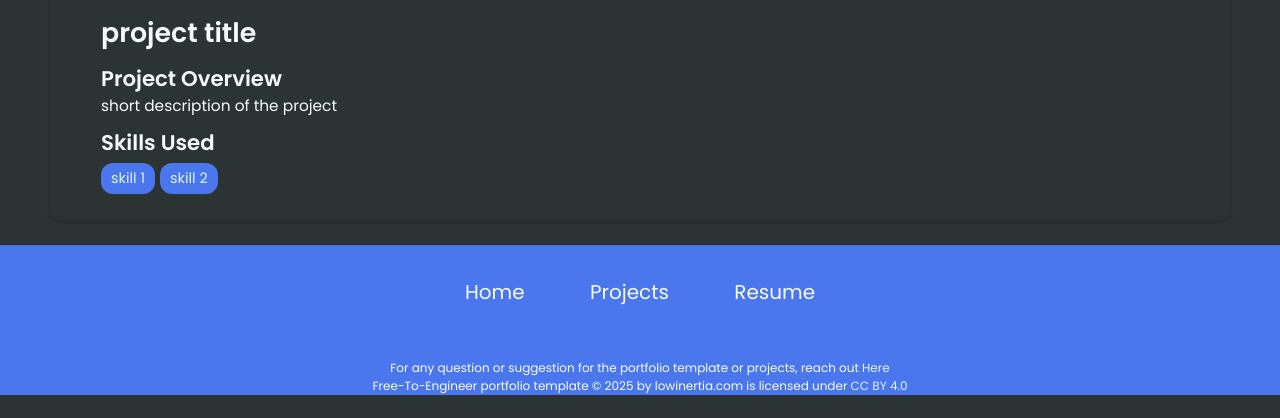
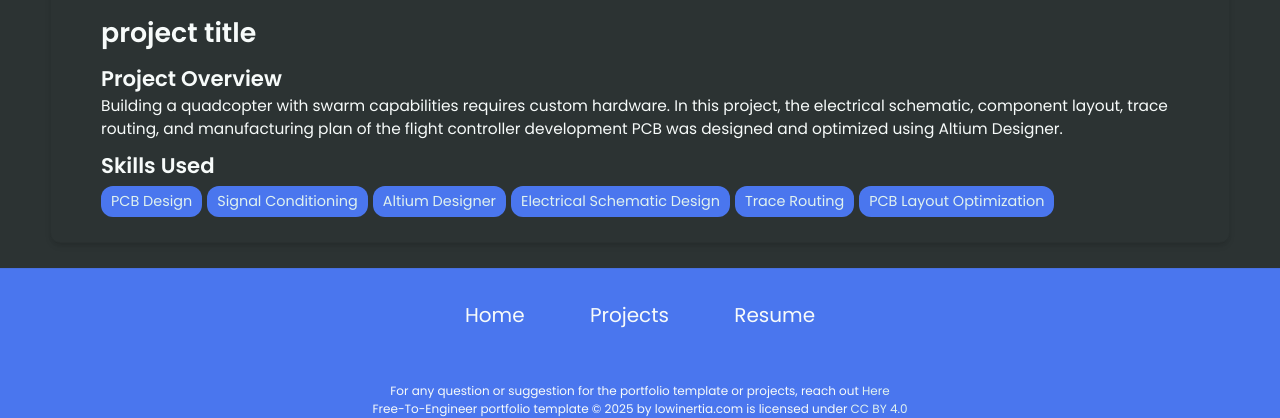
Before and after one commit to shlenc/shlenc.github.io, a Jekyll site: the page built from _projects/custom-pcb/index.md, in a window 1280 px wide, cut to the strip 494-912 px from the top of the page. Built offline with Jekyll 4.4.1, drawn with Linux system fonts in a browser that asks for light colours.

Commit message:
Update index.md

```diff
--- a/_projects/custom-pcb/index.md
+++ b/_projects/custom-pcb/index.md
@@ -1,9 +1,13 @@
 ---
 layout: post
 title: project title
-description:  short description of the project
+description:  Building a quadcopter with swarm capabilities requires custom hardware. In this project, the electrical schematic, component layout, trace routing, and manufacturing plan of the flight controller development PCB was designed and optimized using Altium Designer.
 skills:
-- skill 1
-- skill 2
-main-image: /project.webp
+- PCB Design
+- Signal Conditioning
+- Altium Designer
+- Electrical Schematic Design
+- Trace Routing
+- PCB Layout Optimization
+main-image: /custom_pcb_main.png
 ---
```
